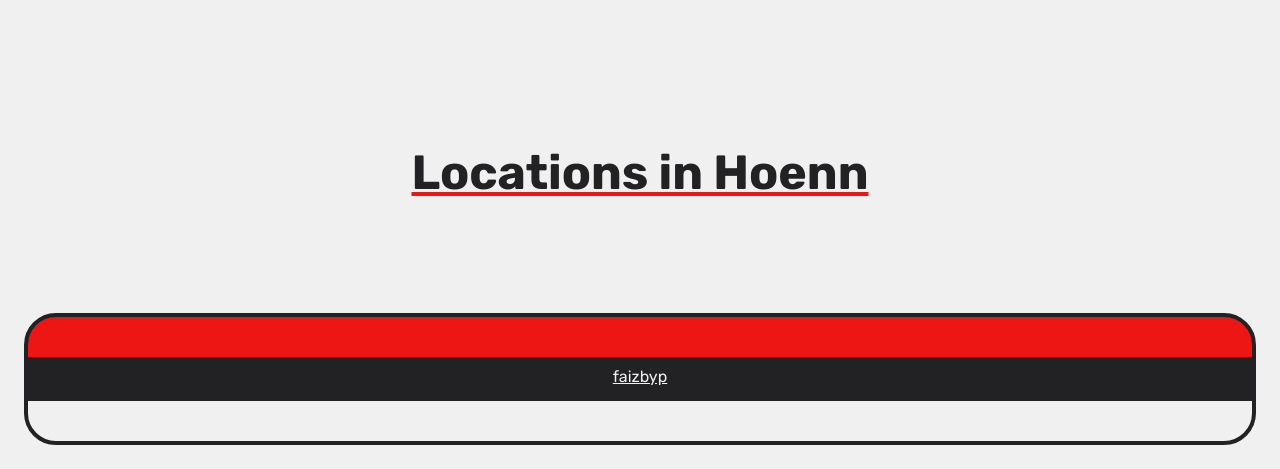
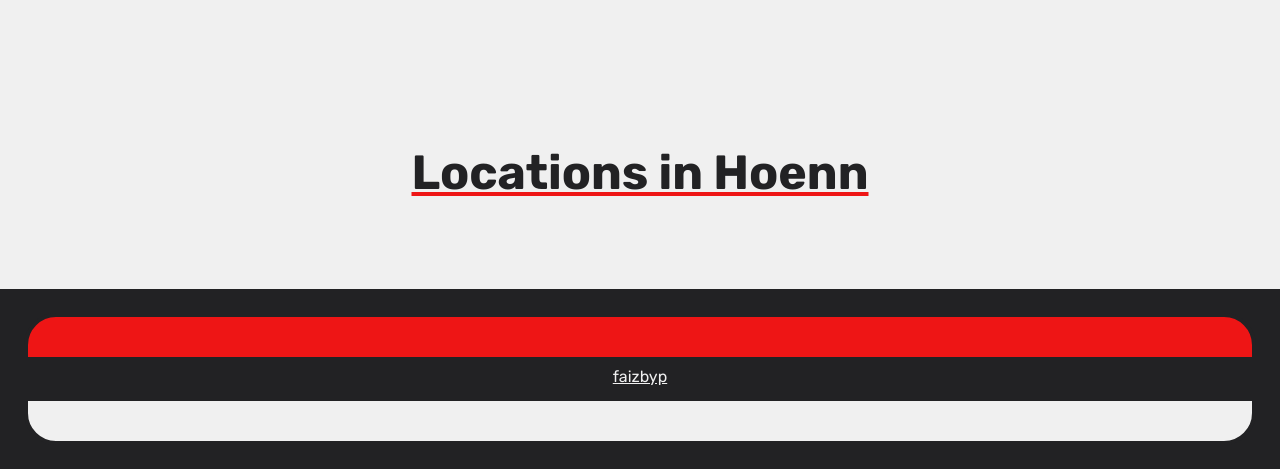
Before and after one commit to faizbyp/hoenn-web, a plain HTML site: page index.html in a window 1280 px wide. Shown: the part 817-1286 px from the top of the page. Drawn offline with nearby package versions, Linux system fonts and the light colour scheme; no server answers.

Commit message:
change footer color

```diff
--- a/base.css
+++ b/base.css
@@ -53,5 +53,6 @@
 }
 
 footer {
-  margin: 24px 24px;
+  padding: 24px 24px;
+  background-color: var(--ball-black);
 }
```
